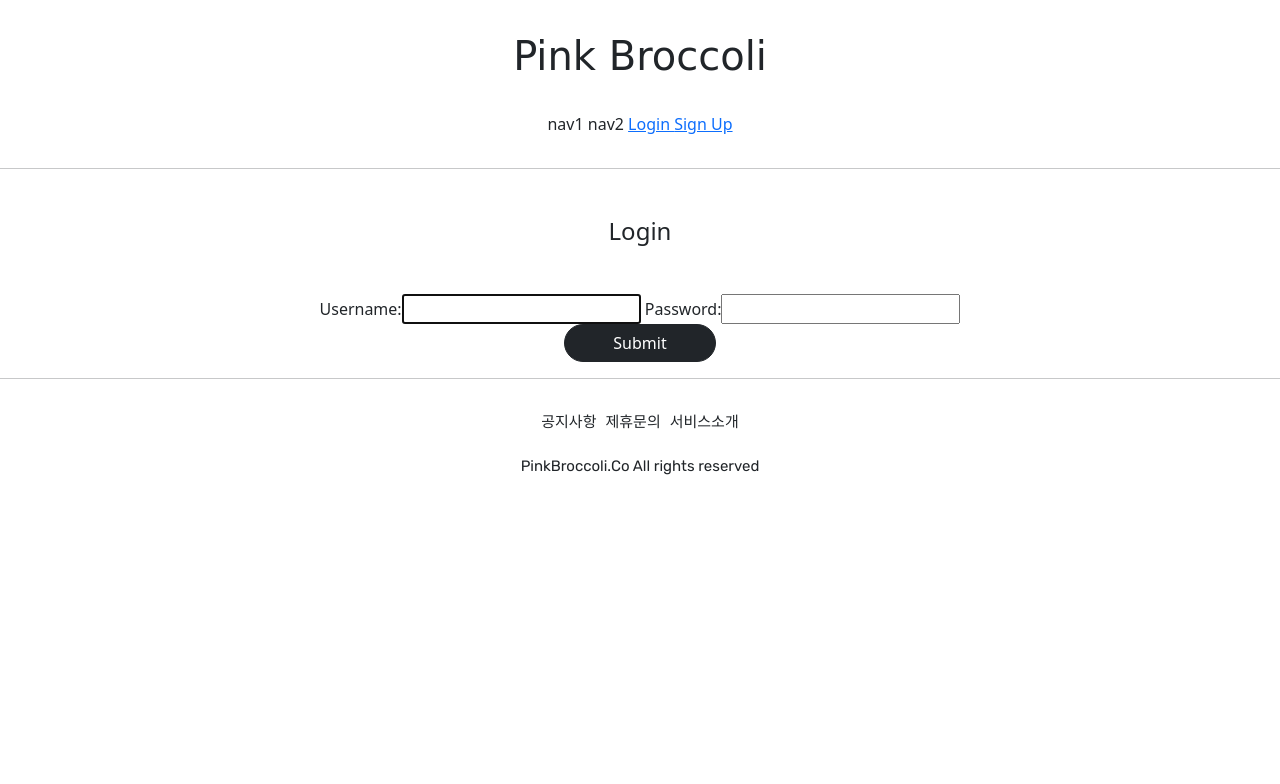
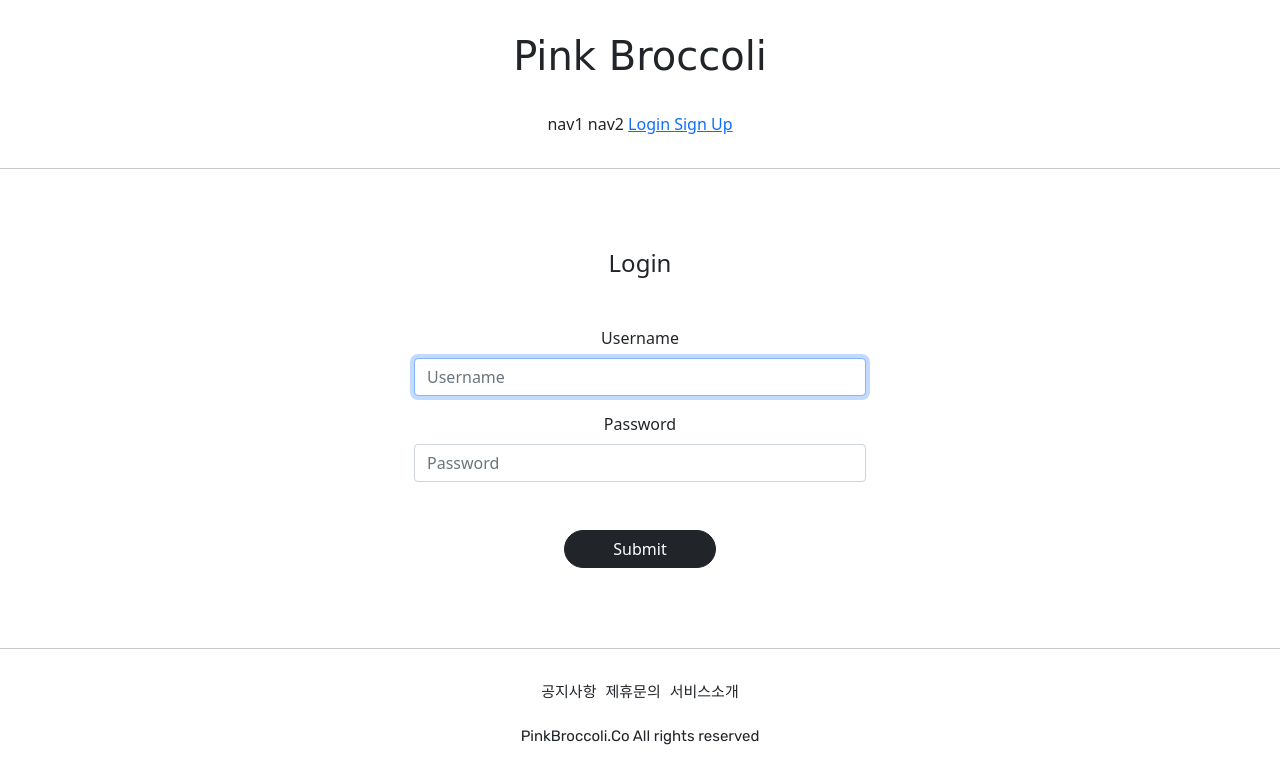
Before and after one commit to Minseong-COLI/web-app_test, a Django app: page /accounts/login/ in a window 1280 px wide. Shown: the top 784 px of the page. Run offline with Django 3.2, Linux system fonts and the light colour scheme; parts of the project's set-up code (start-up, migrations or seed data) failed here and were passed over; some libraries are stand-ins or nearby versions; some web fonts are replaced.

Commit message:
7/15 commit_2

```diff
--- a/accountapp/templates/accountapp/login.html
+++ b/accountapp/templates/accountapp/login.html
@@ -1,8 +1,9 @@
 {% extends 'base.html' %}
+{% load bootstrap4 %}
 
 {% block content %}
 
-    <div class="text-center">
+    <div class="text-center mw-500 m-auto">
         <div class="m-5">
             <h4>
                 Login
@@ -11,8 +12,9 @@
         <div>
             <form action="{% url 'accountapp:login' %}" method="post">
                 {% csrf_token %}
-                {{ form }}
-                <div>
+{#                {{ form }}#}
+                {% bootstrap_form form %}
+                <div class="m-5">
                     <input type="submit" class="btn btn-dark rounded-pill px-5">
                 </div>
             </form>
--- a/coli_20210629/settings.py
+++ b/coli_20210629/settings.py
@@ -53,7 +53,8 @@ INSTALLED_APPS = [
     'django.contrib.sessions',
     'django.contrib.messages',
     'django.contrib.staticfiles',
-    'accountapp'
+    'accountapp',
+    'bootstrap4'
 ]
 
 MIDDLEWARE = [
--- a/static/base.css
+++ b/static/base.css
@@ -17,3 +17,9 @@
     font-family: 'Nanum Gothic Coding', monospace;
     font-size: 15px;
 }
+
+/*최대 너비를 500으로 정할것이다*/
+.mw-500{
+    max-width: 500px;
+    padding: 1rem 1.5rem;
+}
--- a/templates/header.html
+++ b/templates/header.html
@@ -29,5 +29,4 @@
         </span>
         {% endif %}
     </div>
-
 </div>
```
Also changed, not shown: accountapp/templates/accountapp/create.html (+4 -3 lines).
